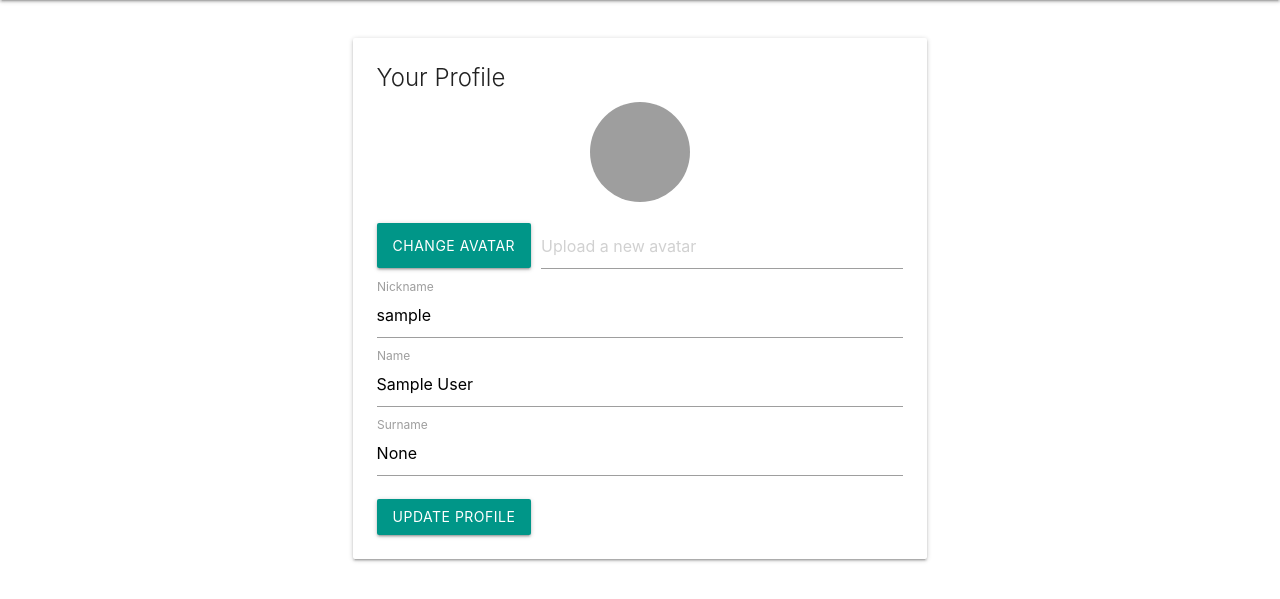
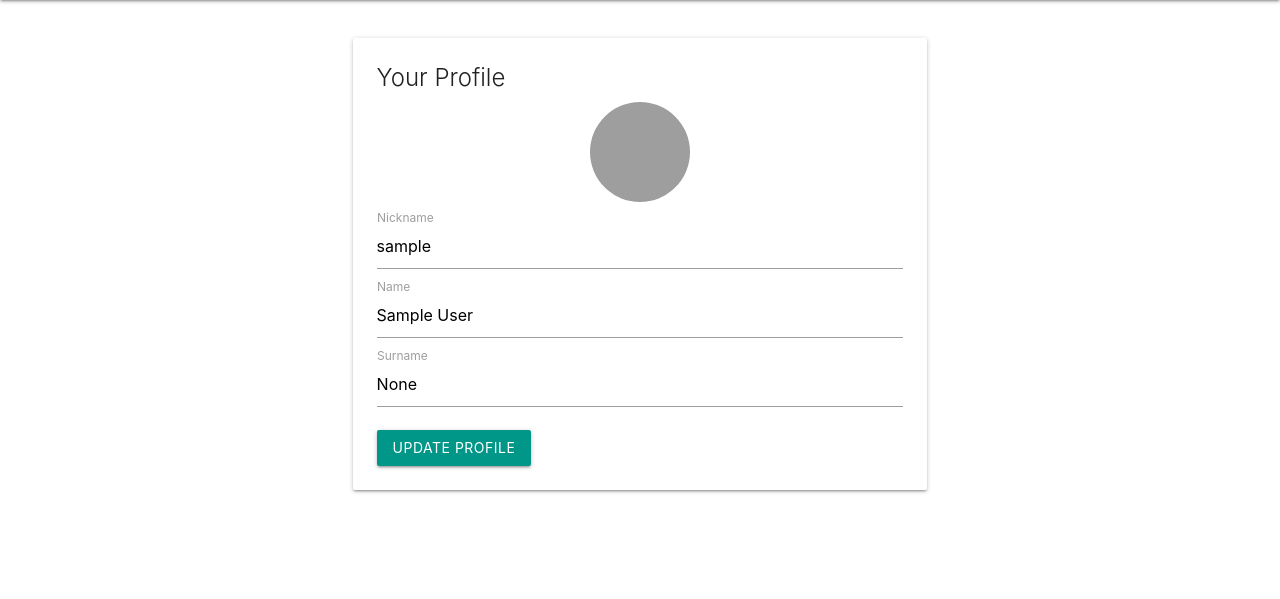
Before and after one commit to mic-mikolajczyk/wishlist-app, a Flask app: page /profile in a window 1280 px wide. Shown: the part 64-663 px from the top of the page. Run offline with Flask 3, Linux system fonts and the light colour scheme; the visitor is signed in with stand-in values (Sample User, id 1); grey boxes are pictures that could not be loaded.

Commit message:
Remove avatar upload functionality and update profile image display logic

```diff
--- a/app/templates/profile.html
+++ b/app/templates/profile.html
@@ -9,17 +9,9 @@
                 <form method="post" action="/auth/profile" enctype="multipart/form-data">
                     <div class="center-align">
                         {% set dicebear_url = 'https://api.dicebear.com/9.x/thumbs/svg?radius=30&seed=' ~ (user.nickname or 'user') %}
-                        <img src="{{ user.avatar if user.avatar and user.avatar|length > 0 else dicebear_url }}" alt="Avatar" class="circle responsive-img" style="width: 100px; height: 100px; object-fit: cover;">
+                        <img src="{{ dicebear_url }}" alt="Avatar" class="circle responsive-img" style="width: 100px; height: 100px; object-fit: cover;">
                     </div>
-                    <div class="file-field input-field">
-                        <div class="btn teal">
-                            <span>Change Avatar</span>
-                            <input type="file" name="avatar">
-                        </div>
-                        <div class="file-path-wrapper">
-                            <input class="file-path validate" type="text" placeholder="Upload a new avatar">
-                        </div>
-                    </div>
+                    <!-- Avatar upload removed -->
                     <div class="input-field">
                         <input id="nickname" name="nickname" type="text" value="{{ user.nickname }}" required>
                         <label for="nickname" class="active">Nickname</label>
--- a/app/templates/user_search.html
+++ b/app/templates/user_search.html
@@ -38,7 +38,7 @@
                 const li = document.createElement('li');
                 li.className = 'collection-item avatar';
                 li.innerHTML = `
-                    <img src="${user.avatar && user.avatar.length > 0 ? user.avatar : `https://api.dicebear.com/9.x/thumbs/svg?radius=30&seed=${user.nickname || 'user'}`}" alt="" class="circle">
+                    <img src="${`https://api.dicebear.com/9.x/thumbs/svg?radius=30&seed=${user.nickname}`}" alt="" class="circle">
                     <span class="title"><b>${user.nickname}</b></span>
                     <p>${user.name || ''} ${user.surname || ''}</p>
                     <a href="#!" class="secondary-content" onclick="showWishlist(${user.id}, '${user.nickname}')"><i class="material-icons teal-text">list</i></a>
```
